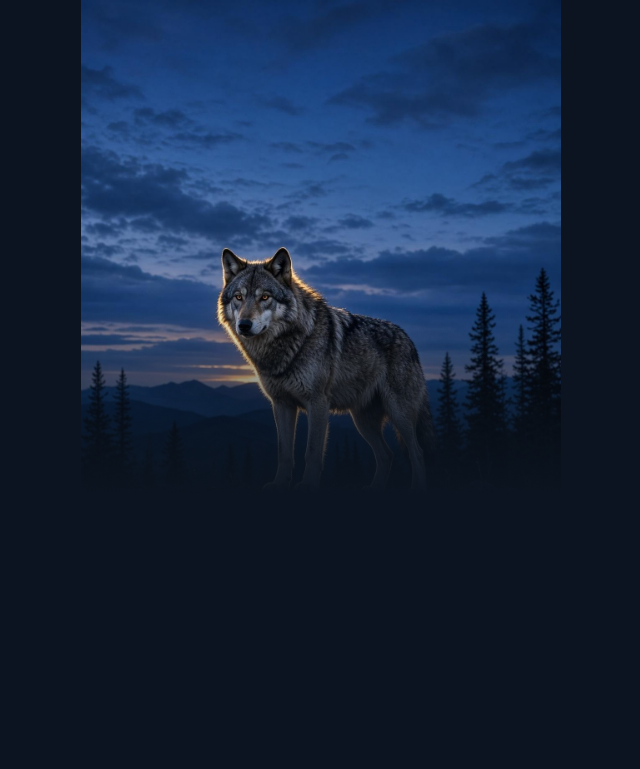
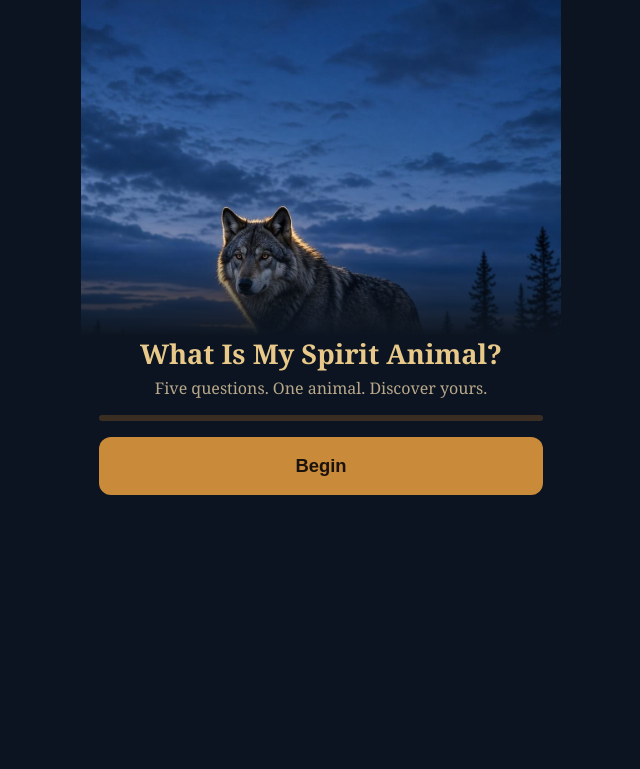
Before and after one commit to justjude34-ship-it/what-is-my-spirit-animal, a plain HTML site: page index.html in a window 1280 px wide. Shown: the top 769 px of the page, without its empty margins (319-959 px from the left). Drawn offline with Linux system fonts and the light colour scheme.

Commit message:
Show Begin button on the front screen — shorter hero

```diff
--- a/index.html
+++ b/index.html
@@ -2,37 +2,38 @@
 <html lang="en">
 <head>
 <meta charset="UTF-8">
-<meta name="viewport" content="width=device-width, initial-scale=1.0">
+<meta name="viewport" content="width=device-width, initial-scale=1, viewport-fit=cover">
 <title>What Is My Spirit Animal?</title>
 <meta name="description" content="Answer five questions and discover your spirit animal.">
 <meta name="theme-color" content="#0b1420">
 <style>
   * { margin:0; padding:0; box-sizing:border-box; }
-  body { font-family: Georgia, 'Times New Roman', serif; background:#0b1420; color:#f3e9d7; min-height:100vh; }
-  .hero { position:relative; width:100%; max-width:480px; margin:0 auto; min-height:100vh; }
-  .hero img { width:100%; height:62vh; object-fit:cover; object-position:center 30%; display:block; }
-  .hero .veil { position:absolute; left:0; right:0; top:38vh; height:24vh; background:linear-gradient(to bottom, transparent, #0b1420); }
-  main { width:100%; max-width:480px; margin:-28px auto 0; padding:0 18px 40px; position:relative; }
-  h1 { font-size:1.85rem; line-height:1.05; color:#e8c98a; text-align:center; }
-  .tagline { text-align:center; color:#b9a88a; margin:8px 0 18px; }
-  .progress { height:6px; background:#3a2e22; border-radius:3px; margin:8px 0 18px; overflow:hidden; }
+  body { font-family: Georgia, "Times New Roman", serif; background:#0b1420; color:#f3e9d7; min-height:100vh; }
+  .wrap { width:100%; max-width:480px; margin:0 auto; }
+  .hero { position:relative; }
+  .hero img { width:100%; height:42vh; max-height:340px; object-fit:cover; object-position:center 28%; display:block; }
+  .hero .veil { position:absolute; left:0; right:0; bottom:0; height:90px; background:linear-gradient(to bottom, transparent, #0b1420); }
+  main { padding:4px 18px 40px; }
+  h1 { font-size:1.7rem; line-height:1.05; color:#e8c98a; text-align:center; }
+  .tagline { text-align:center; color:#b9a88a; margin:8px 0 16px; }
+  .progress { height:6px; background:#3a2e22; border-radius:3px; margin:4px 0 16px; overflow:hidden; }
   .progress > div { height:100%; width:0; background:linear-gradient(90deg,#c98a3a,#e8c98a); transition:width .4s ease; }
-  .q { font-size:1.25rem; line-height:1.45; margin-bottom:18px; }
+  .q { font-size:1.22rem; line-height:1.45; margin-bottom:16px; }
   .answers { display:flex; flex-direction:column; gap:10px; }
-  .answers button, .begin { background:#2a2118; color:#f3e9d7; border:1px solid #4a3b2a; border-radius:12px; padding:14px 16px; text-align:left; font-size:1rem; cursor:pointer; }
-  .begin { display:block; width:100%; text-align:center; background:#c98a3a; color:#1a120b; font-weight:bold; border:none; font-size:1.1rem; padding:16px; }
-  .answers button:hover { border-color:#c98a3a; }
+  .answers button, .begin { background:#2a2118; color:#f3e9d7; border:1px solid #4a3b2a; border-radius:12px; padding:15px 16px; text-align:left; font-size:1.05rem; cursor:pointer; }
+  .begin { display:block; width:100%; text-align:center; background:#c98a3a; color:#1a120b; font-weight:bold; border:none; font-size:1.15rem; padding:18px; }
   .result { text-align:center; }
   .result .emoji { font-size:3.2rem; }
   .result h2 { font-size:2rem; color:#e8c98a; margin:6px 0; }
   .result .tag { color:#b9a88a; font-style:italic; margin-bottom:14px; }
   .result p { line-height:1.55; margin-bottom:12px; }
-  .btns { display:flex; gap:10px; justify-content:center; margin-top:18px; }
-  .btns button { background:#c98a3a; color:#1a120b; border:none; border-radius:10px; padding:12px 18px; font-weight:bold; }
+  .btns { display:flex; gap:10px; justify-content:center; margin-top:18px; flex-wrap:wrap; }
+  .btns button { background:#c98a3a; color:#1a120b; border:none; border-radius:10px; padding:13px 20px; font-weight:bold; font-size:1rem; }
   .btns button.secondary { background:transparent; color:#e8c98a; border:1px solid #c98a3a; }
 </style>
 </head>
 <body>
+<div class="wrap">
   <div class="hero">
     <img src="cover.jpg" alt="A grey wolf on a ridge at blue hour">
     <div class="veil"></div>
@@ -43,6 +44,7 @@
     <div class="progress"><div id="bar"></div></div>
     <div id="app"></div>
   </main>
+</div>
 <script>
 const QUESTIONS = [
   { q: "When plans fall apart, what do you do?", a: [
@@ -93,16 +95,16 @@ const ANIMALS = {
   hare: { name:"Hare", emoji:"🐇", tag:"The quick escape", strength:"You avoid conflict and move fast when needed.", shadow:"You can run from things worth facing." },
   turtle: { name:"Turtle", emoji:"🐢", tag:"The calm one", strength:"You stay steady and wait things out.", shadow:"You can retreat so far you stop moving." }
 };
-let scores = {}, idx = 0, started = false;
+let scores = {}, idx = 0;
 const app = document.getElementById("app");
 const bar = document.getElementById("bar");
 function home(){
-  started = false; idx = 0; scores = {};
+  idx = 0; scores = {};
   bar.style.width = "0%";
   app.innerHTML = '<button class="begin" id="go">Begin</button>';
   document.getElementById("go").onclick = start;
 }
-function start(){ started = true; scores = {}; idx = 0; render(); }
+function start(){ scores = {}; idx = 0; render(); }
 function render(){
   bar.style.width = (idx / QUESTIONS.length * 100) + "%";
   if (idx >= QUESTIONS.length) { showResult(); return; }
```
Lines whose indentation alone changed are shown as unchanged.
